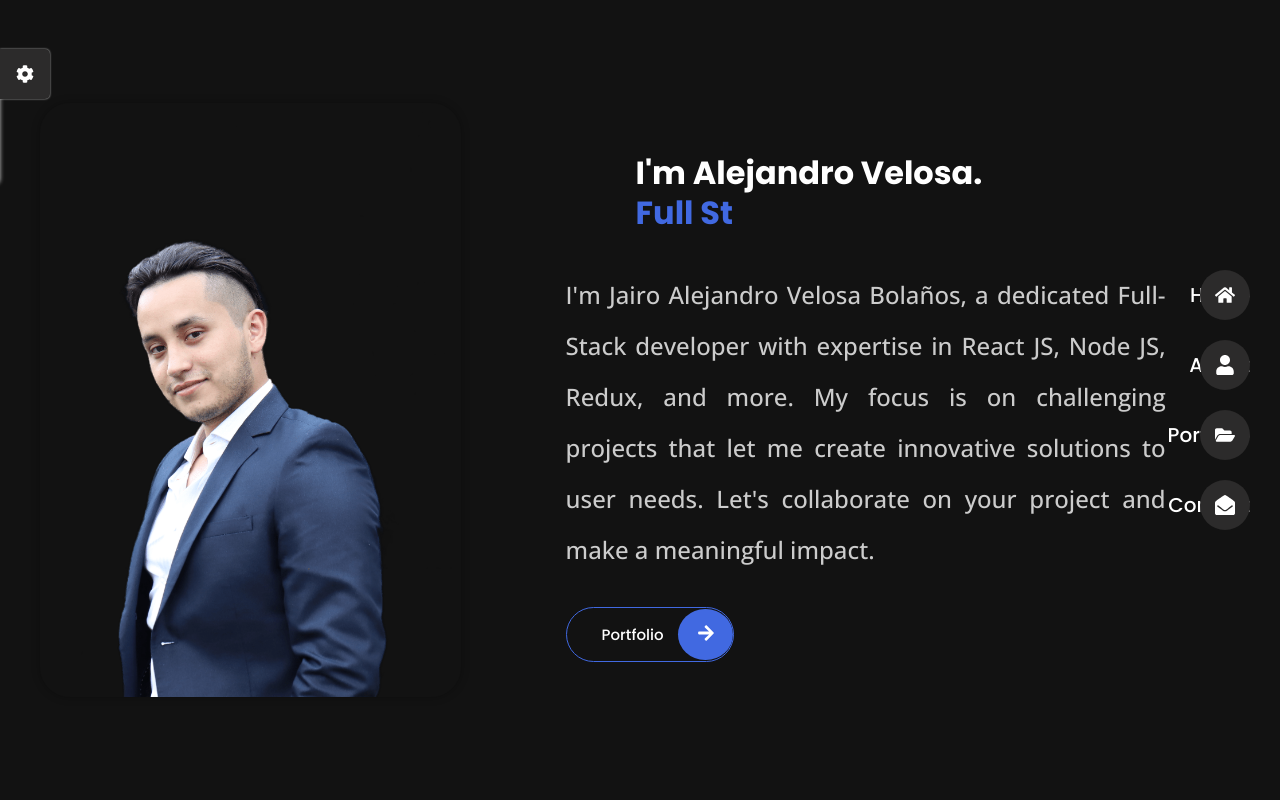
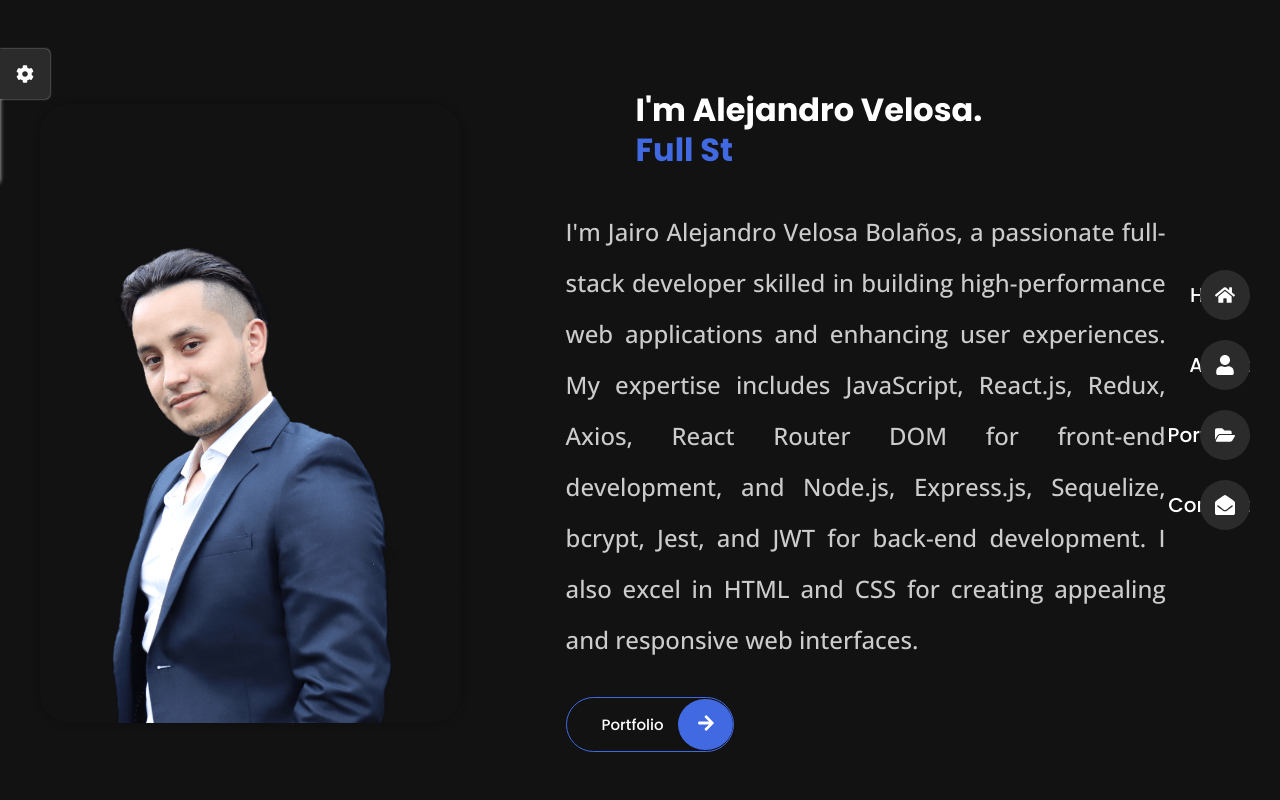
Before and after one commit to AlejandroVelosa/portafolio_final, a React (Vite) app: page / in a window 1280 px wide. Shown: the top 800 px of the page. Built offline with nearby package versions, Linux system fonts and the light colour scheme.

Commit message:
se actualiza la parte de about me

```diff
--- a/src/components/home/Home.jsx
+++ b/src/components/home/Home.jsx
@@ -62,7 +62,7 @@ const Home = () => {
                     </div>
 
                     <p className="home_description">
-                        I'm Jairo Alejandro Velosa Bolaños, a dedicated Full-Stack developer with expertise in React JS, Node JS, Redux, and more. My focus is on challenging projects that let me create innovative solutions to user needs. Let's collaborate on your project and make a meaningful impact.
+                        I'm Jairo Alejandro Velosa Bolaños, a passionate full-stack developer skilled in building high-performance web applications and enhancing user experiences. My expertise includes JavaScript, React.js, Redux, Axios, React Router DOM for front-end development, and Node.js, Express.js, Sequelize, bcrypt, Jest, and JWT for back-end development. I also excel in HTML and CSS for creating appealing and responsive web interfaces.
                     </p>
 
                     <Link onClick={() => handleLinkClick('portfolio')} className="button ">
```
